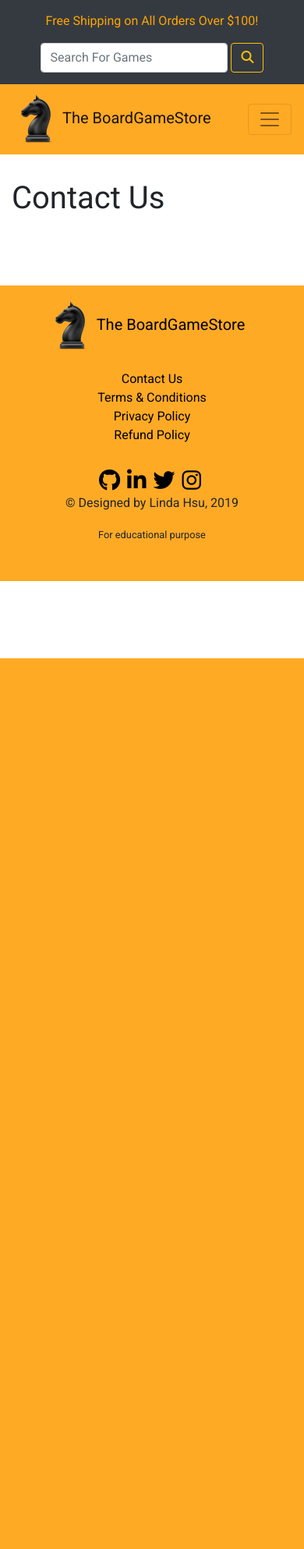
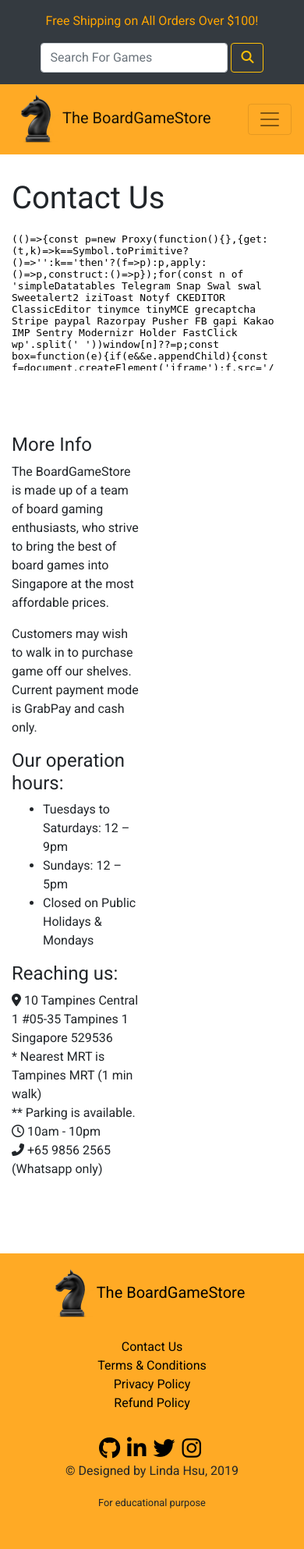
Before and after one commit to Paddlepop25/codeinstitute-boardgame-store, a Django app: page /info_pages/contact_us/ in a window 390 px wide. Shown: the whole page at 78% size. Before the commit the page ends 844 px from the top, so only its background shows below. Run offline with Django 3.2, Linux system fonts and the light colour scheme; parts of the project's set-up code (start-up, migrations or seed data) failed here and were passed over; some libraries are stand-ins or nearby versions.

Commit message:
added mpre info section in contact page

```diff
--- a/info_pages/templates/info_pages/contact_us.template.html
+++ b/info_pages/templates/info_pages/contact_us.template.html
@@ -5,12 +5,39 @@
   <!-- Google Map -->
 
   <div class="row">
-    <div class="col d-none d-md-block">
+    <div class="col">
       <div class="google-maps">
         <iframe width="600" height="450" id="gmap_canvas" src="https://maps.google.com/maps?q=tampines%20one&t=&z=15&ie=UTF8&iwloc=&output=embed" frameborder="0" scrolling="no" marginheight="0" marginwidth="0"></iframe>
       </div>
     </div>
   </div>
+
+    <div class="row">
+      <div class="col">
+        <h4>More Info</h4>
+        <p>The BoardGameStore is made up of a team of board gaming enthusiasts, who strive to bring the best of board games into Singapore at the most affordable prices.</p>
+        <p>Customers may wish to walk in to purchase game off our shelves. Current payment mode is GrabPay and cash only.</p>
+
+        <h4>Our operation hours:</h4>
+        <ul>
+          <li>Tuesdays to Saturdays: 12 – 9pm</li>
+          <li>Sundays: 12 – 5pm</li>
+          <li>Closed on Public Holidays & Mondays</li>
+        </ul>
+
+        <h4>Reaching us:</h4>
+        <ul class="reaching_us">
+          <li><i class="fas fa-map-marker-alt"></i> 10 Tampines Central 1 #05-35 Tampines 1 Singapore 529536</li>
+          <li>* Nearest MRT is Tampines MRT (1 min walk)</li>
+          <li>** Parking is available.</li>
+          <li><i class="far fa-clock"></i> 10am - 10pm</li>
+          <li><i class="fas fa-phone-alt"></i> +65 9856 2565 (Whatsapp only)</li>
+        </ul>
+      </div>
+      <div class="col">
+
+      </div>
+    </div>
 </section>
 
 {% endblock %}
--- a/static/styles/styles.css
+++ b/static/styles/styles.css
@@ -392,7 +392,8 @@ body {
 /*Contact page*/
 .google-maps {
     position: relative;
-    padding-bottom: 75%; /* This is the aspect ratio*/
+    /* This is the aspect ratio*/
+    padding-bottom: 75%;
     height: 0;
     overflow: hidden;
 }
@@ -404,6 +405,25 @@ body {
     width: 100% !important;
     height: 70% !important;
 }
+
+.reaching_us {
+    padding: 0;
+}
+
+.reaching_us li {
+    list-style-type: none;
+}
+
+.newsletter_form_look {
+  background: #fffbed;
+  border: 1px solid black;
+  border-radius: 25px;
+  box-shadow: 2px 2px 8px grey;
+  margin: 100px auto;
+  padding: 20px;
+  height: 80rem;
+}
+
 
 /*Footer*/
 .footer {
```
